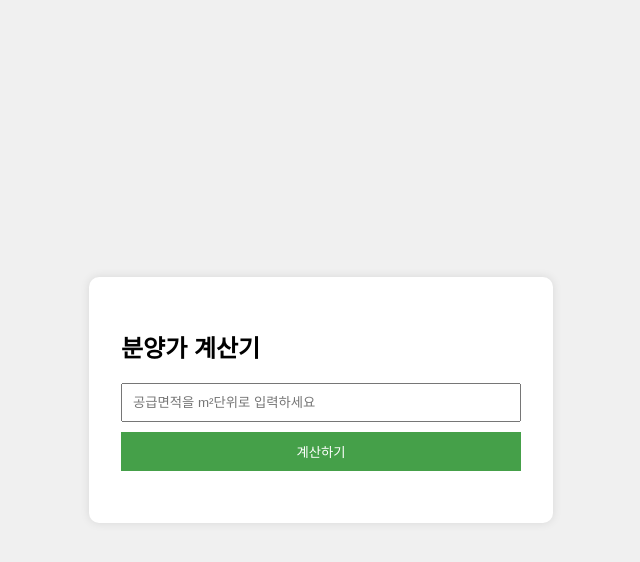
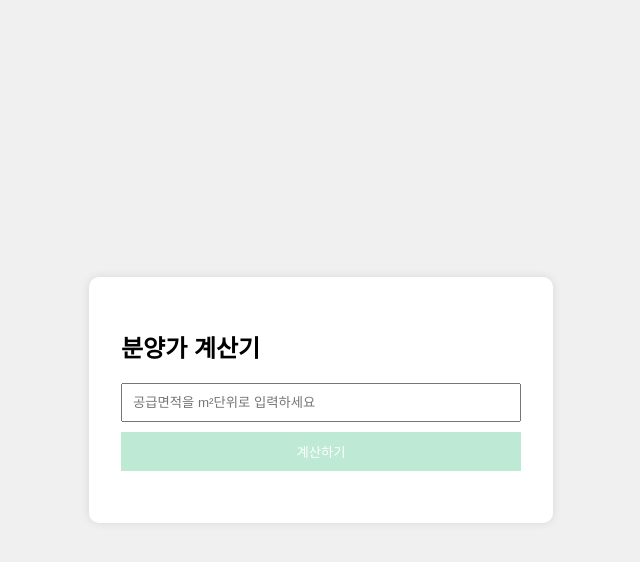
Before and after one commit to nara623/calculator, a plain HTML site: page index.html in a window 1280 px wide. In both pictures the pointer is over the button "계산하기". Shown: the whole page, without its empty margins (319-959 px from the left). Drawn offline with Linux system fonts and the light colour scheme.

Commit message:
Update index.html

```diff
--- a/index.html
+++ b/index.html
@@ -36,7 +36,7 @@
             cursor: pointer;
         }
         button:hover {
-            background-color: #45a049;
+            background-color: #BEE9D4;
         }
         #result, #details {
             margin-top: 20px;
```
